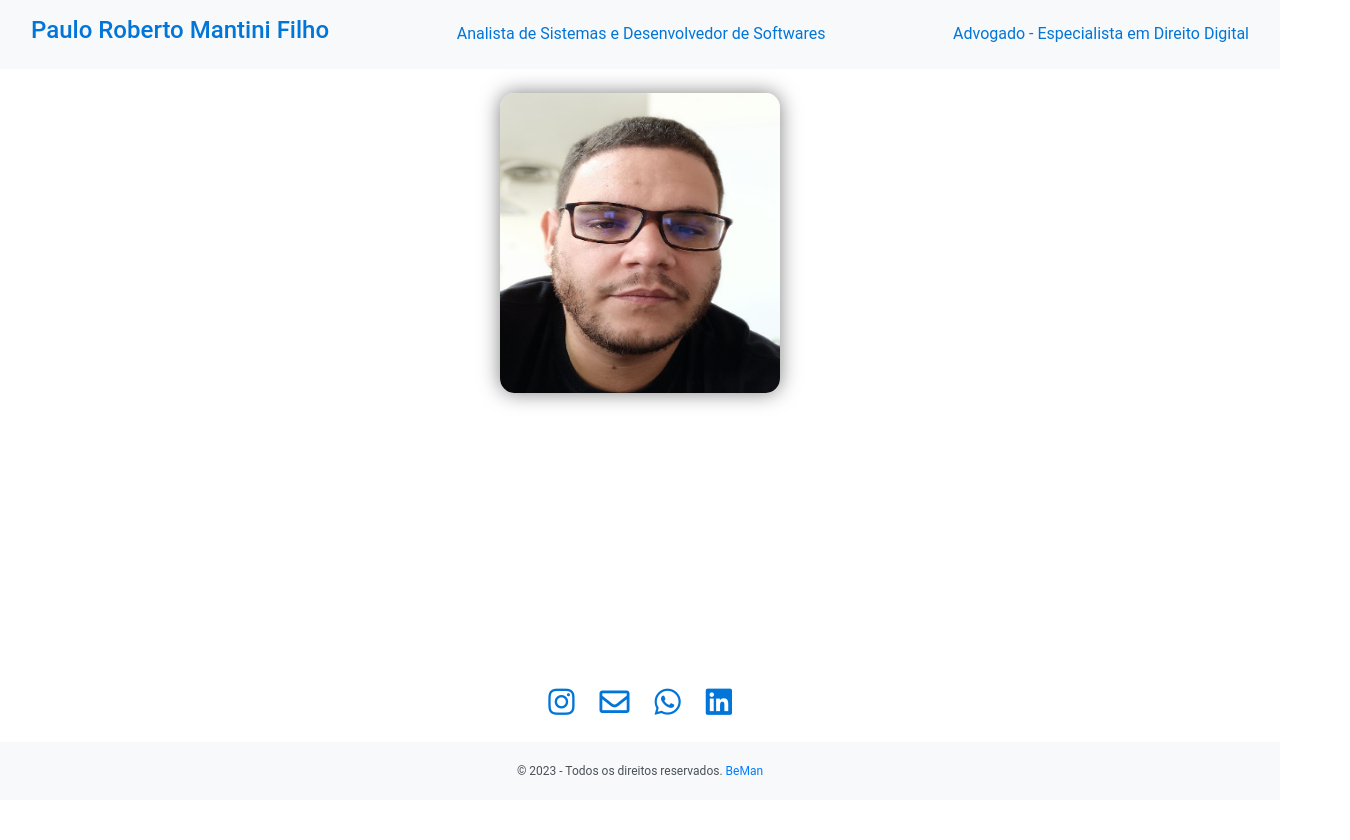
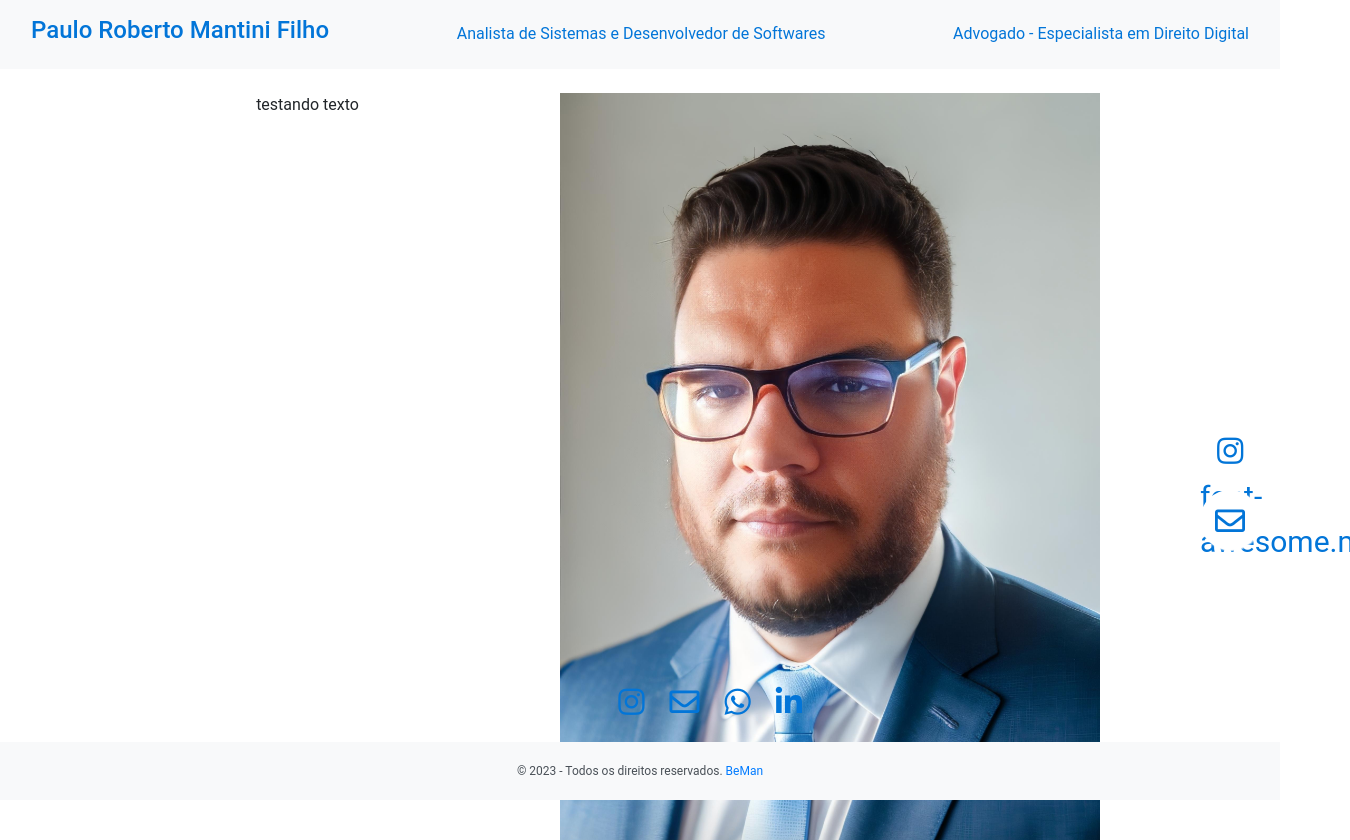
Before and after one commit to mantiniDev/paulomantini.github.io, a plain HTML site: page index.html in a window 1280 px wide. Shown: the whole page, 1350 px wide, since content can reach past the window. Before the commit the page ends 800 px from the top, so only its background shows below. Drawn offline with nearby package versions, Linux system fonts and the light colour scheme.

Commit message:
alteração meu site

```diff
--- a/assets/style.css
+++ b/assets/style.css
@@ -10,11 +10,7 @@ body{
     color: rgb(2, 117, 216);
  }
   .img-fluid{
-    border-radius: 5%;
     position:static;
-    width: 280px;
-    height: 300px;
-    box-shadow: 0px 0px 20px rgba(0, 0, 0, 0.5);
   }
 
   .social-icons {
--- a/index.html
+++ b/index.html
@@ -36,29 +36,32 @@
   <!-- Conteúdo -->
   <div class="container text-center">
     <br>
-    <div class="row justify-content-center align-items-center">
+    <div class="row">
+      <div class="col-md-5">
+        <p>testando texto</p>
+      </div>
       <div class="col-md-6">
-        <img src="assets/eu_foto.jpg"  class="img-fluid"  alt="Descrição da imagem">
+        <img src="assets/eu_terno.jpg"  class="img-fluid"  alt="Descrição da imagem">
       </div>
     </div>
+    <div class="row">
+      <div class="social-icons">
+        <a href="https://www.instagram.com/accounts/onetap/?next=%2F"><i class="fab fa-instagram"></i></a>
+        <a href="mailto:pmantinidev@gmail.com?Subject=Olá Paulo. Estou entrando em contato, aguardo sua resposta"><i class="far fa-envelope"></i></a>
+        <a href="https://wa.me/5521995930261?text=Olá. Preciso entrar em contato."><i class="fab fa-whatsapp"></i></a>
+        <a href="https://www.linkedin.com/in/paulo-roberto-mantini-filho-6a017b77"><i class="fab fa-linkedin"></i></a>
+      </div>
+    </div>
+  </div>
 
 
-  </div>
-  <div>
-
-  </div>
 
   <!-- Adicione o JavaScript do Bootstrap -->
   <script src="https://code.jquery.com/jquery-3.5.1.slim.min.js"></script>
   <script src="https://cdn.jsdelivr.net/npm/popper.js@1.16.0/dist/umd/popper.min.js"></script>
   <script src="https://maxcdn.bootstrapcdn.com/bootstrap/4.5.2/js/bootstrap.min.js"></script>
 
-  <div class="social-icons">
-    <a href="https://www.instagram.com/accounts/onetap/?next=%2F"><i class="fab fa-instagram"></i></a>
-    <a href="mailto:pmantinidev@gmail.com?Subject=Olá Paulo. Estou entrando em contato, aguardo sua resposta"><i class="far fa-envelope"></i></a>
-    <a href="https://wa.me/5521995930261?text=Olá. Preciso entrar em contato."><i class="fab fa-whatsapp"></i></a>
-    <a href="https://www.linkedin.com/in/paulo-roberto-mantini-filho-6a017b77"><i class="fab fa-linkedin"></i></a>
-  </div>
+
 
   <footer>
     <div class="footer-container">
@@ -71,4 +74,15 @@
   </footer>
 </body>
 
+<link rel="stylesheet" href="https://maxcdn.bootstrapcdn.com/font-awesome/4.5.0/css/font-awesome.min.css">
+  <a href="https://www.instagram.com/accounts/onetap/?next=%2F"
+      style="position:fixed;width:60px;height:60px;bottom:320px;right:20px;background-color:#ffffff;color:#0275d8;border-radius:50px;text-align:center;font-size:30px;box-shadow: 1px 1px 2px #ffffff;z-index:1000;"
+      target="_blank">
+      <i style="margin-top:16px" class="fab fa-instagram"></i>
+font-awesome.min.css">
+  <a href="mailto:pmantinidev@gmail.com?Subject=Olá Paulo. Estou entrando em contato, aguardo sua resposta"
+      style="position:fixed;width:60px;height:60px;bottom:250px;right:20px;background-color:#ffffff;color:#0275d8;border-radius:50px;text-align:center;font-size:30px;box-shadow: 1px 1px 2px #ffffff;z-index:1000;"
+      target="_blank">
+      <i style="margin-top:16px" class="far fa-envelope"></i>
+
 </html>
```
Also changed, not shown: assets/eu_terno.jpg (added).
